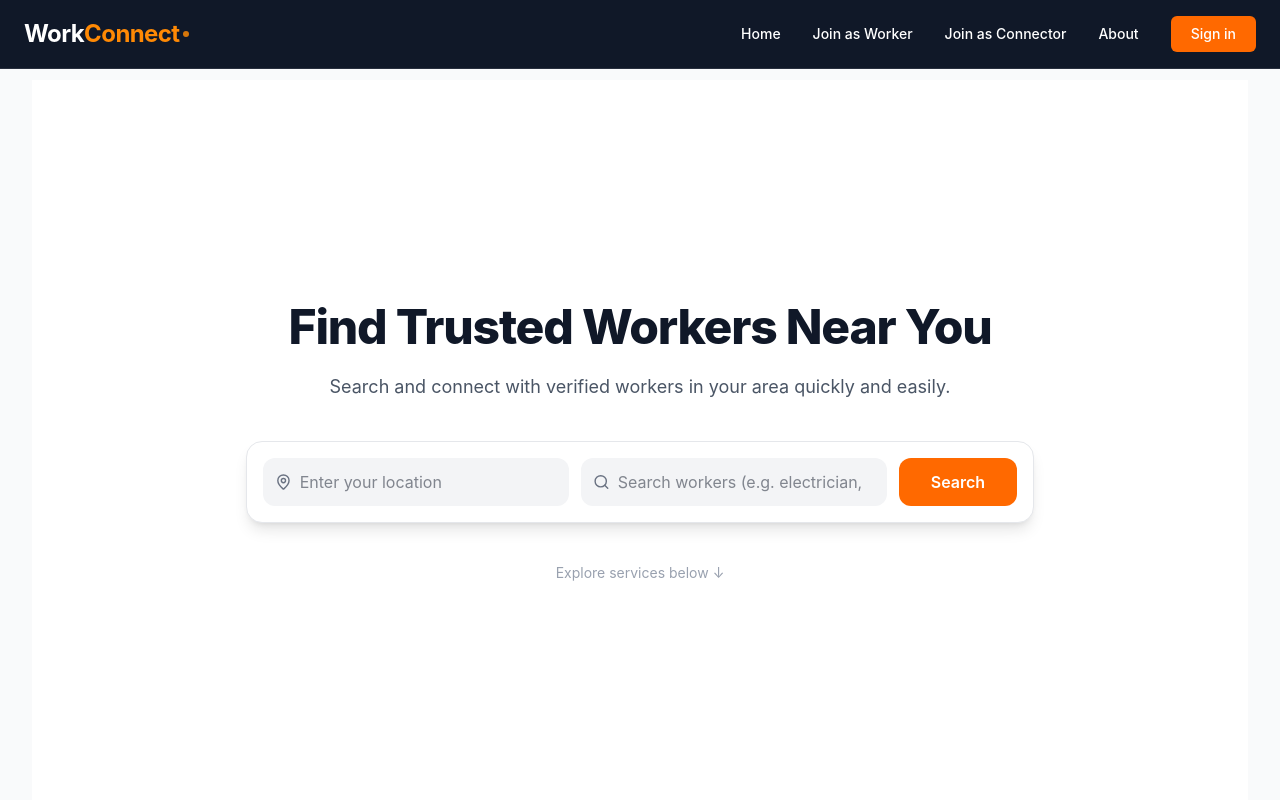
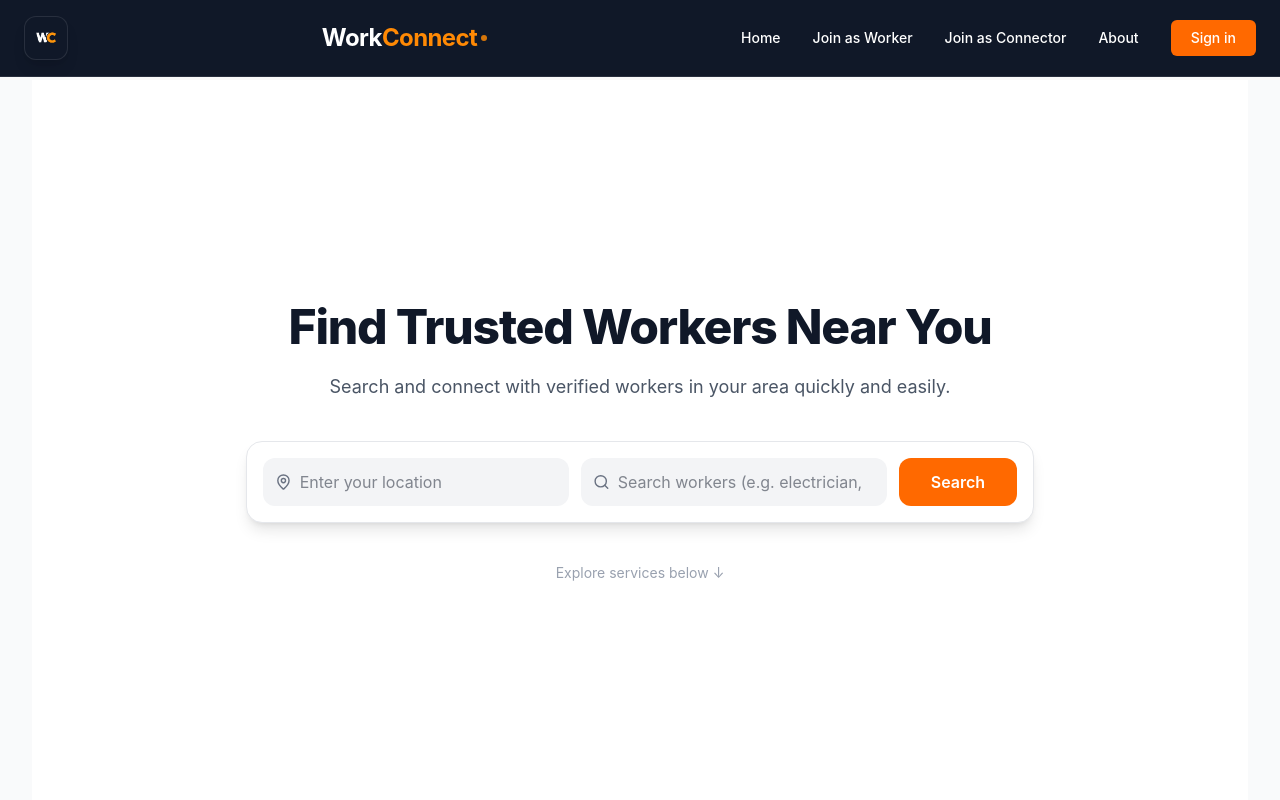
Before and after one commit to bantupallisarath7/WorkConnect, a React (Vite) app in the folder frontend/: page / in a window 1280 px wide. Shown: the top 800 px of the page. Built offline with nearby package versions, Linux system fonts and the light colour scheme.

Commit message:
update logo

```diff
--- a/frontend/src/Pages/LandingPage/Navbar.jsx
+++ b/frontend/src/Pages/LandingPage/Navbar.jsx
@@ -1,6 +1,8 @@
 import React, { useState, useEffect } from "react";
 import { Menu, X } from "lucide-react";
 import { Link, useNavigate } from "react-router-dom";
+import logo from "../../assets/logo.png";
+
 
 const Navbar = () => {
     const [open, setOpen] = useState(false);
@@ -14,7 +16,15 @@ const Navbar = () => {
         <header className="fixed top-0 w-full z-50 bg-gray-900 backdrop-blur-md border-b border-white/10">
 
             <div className="max-w-7xl mx-auto px-4 md:px-6 py-4 flex items-center justify-between text-white">
-
+                <div className="w-9 h-9 sm:w-10 sm:h-10 md:w-11 md:h-11 bg-gray-900 rounded-xl flex items-center justify-center
+                    shadow-lg border border-white/10 transition-transform duration-200 hover:scale-105"
+                >
+                    <img
+                        src={logo}
+                        alt="WC Logo"
+                        className="w-4/5 h-4/5 object-contain"
+                    />
+                </div>
                 {/* LOGO */}
                 <div
                     onClick={() => navigate("/")}
```
Also changed, not shown: frontend/src/assets/logo.png (added). Lines whose indentation alone changed are shown as unchanged.
